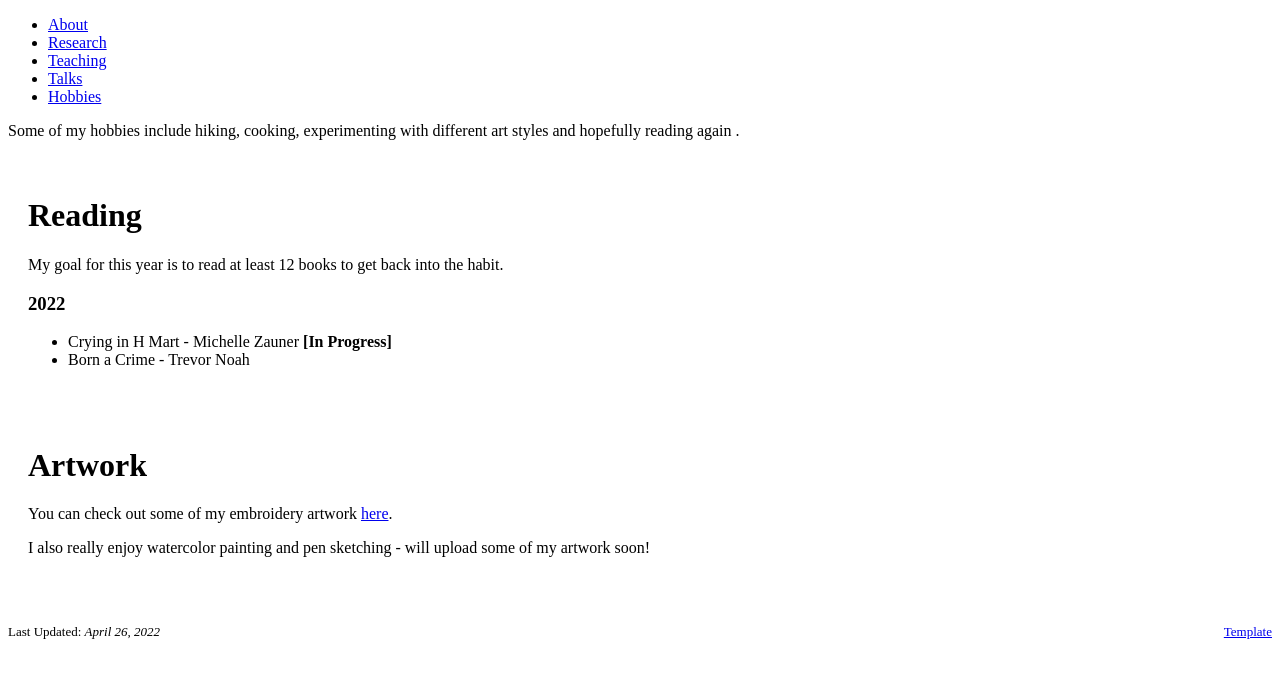
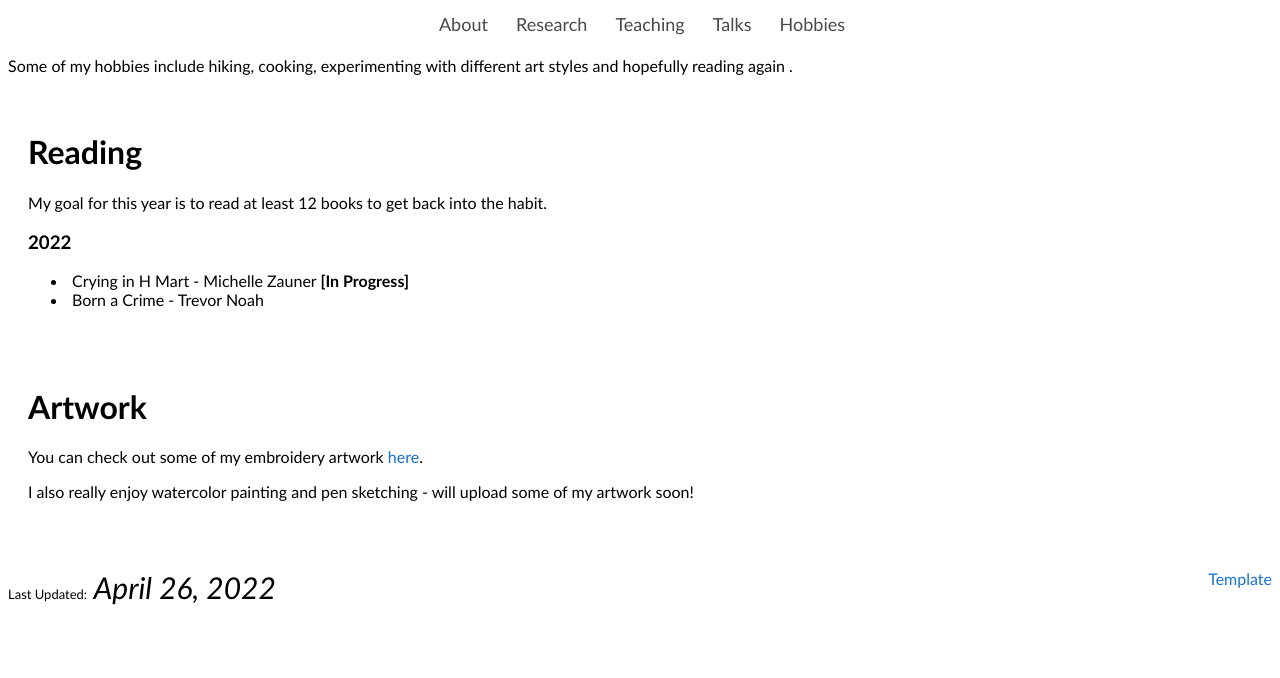
Before and after one commit to kanikadchopra/kanikadchopra.github.io, a Jekyll site: the page built from hobbies/index.html, in a window 1280 px wide. Shown: the top 678 px of the page. Built offline with Jekyll 4.4.1, drawn with Linux system fonts in a browser that asks for light colours.

Commit message:
Update index.html

```diff
--- a/hobbies/index.html
+++ b/hobbies/index.html
@@ -9,7 +9,7 @@
   <meta name="author" content="Kanika Chopra">
   <meta name="viewport" content="width=device-width, initial-scale=1">
 
-  <link rel="stylesheet" type="text/css" href="stylesheet.css">
+  <link rel="stylesheet" type="text/css" href="../stylesheet.css">
   <link rel='stylesheet' href='https://cdnjs.cloudflare.com/ajax/libs/font-awesome/4.7.0/css/font-awesome.min.css'>
   <link rel="icon" type="image/png" href="images/seal_icon.png">
 </head>
```
